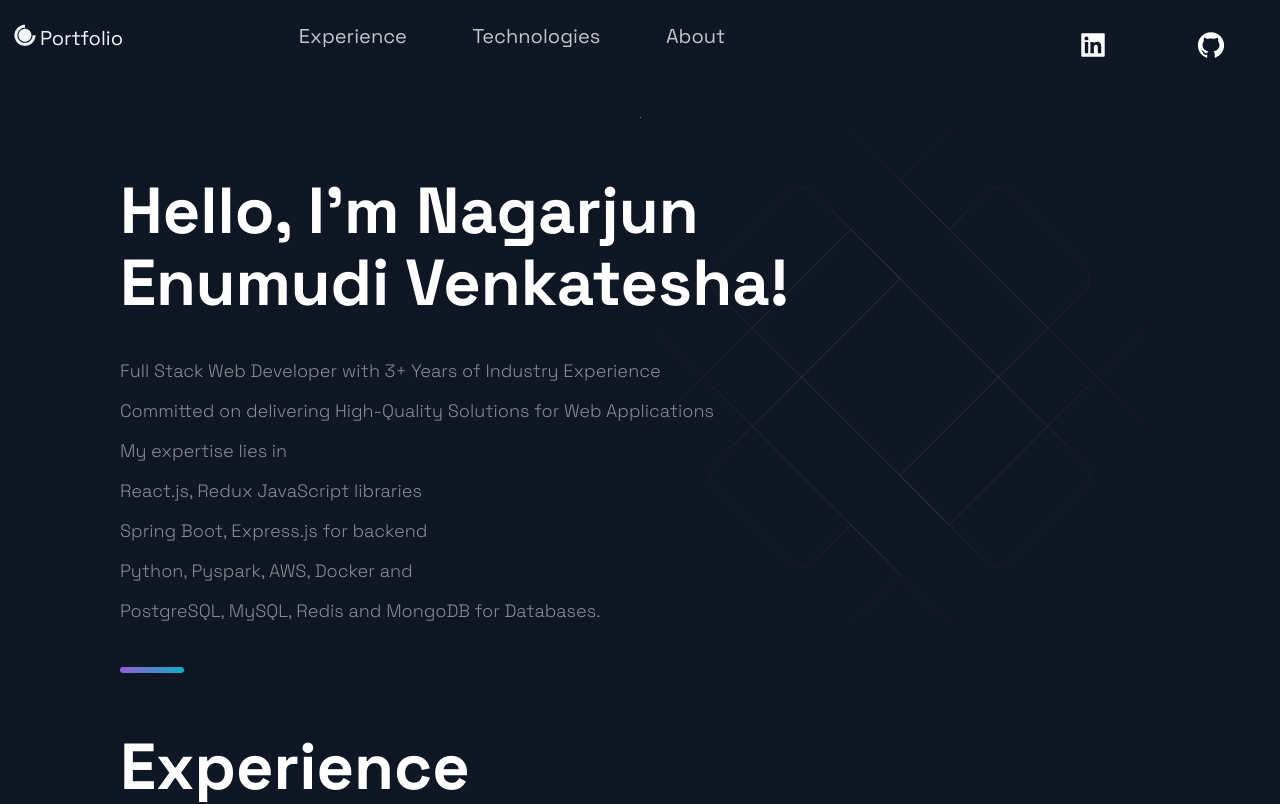
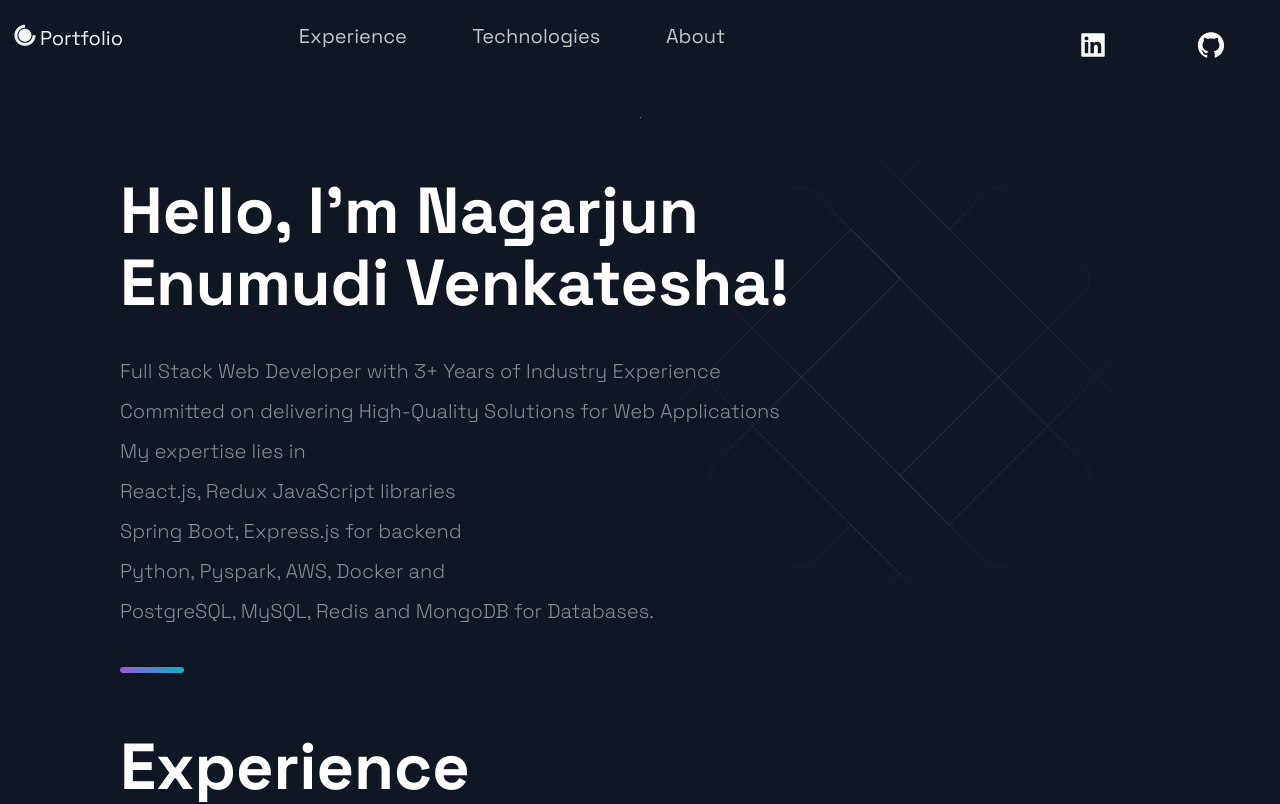
Before and after one commit to nagarjunEV/nagsportfolio, a Next.js app: page / in a window 1280 px wide. Shown: the top 804 px of the page. Built offline with nearby package versions, Linux system fonts and the light colour scheme.

Commit message:
fontsize

```diff
--- a/src/styles/GlobalComponents/index.js
+++ b/src/styles/GlobalComponents/index.js
@@ -60,7 +60,7 @@
 
 export const SectionText = styled.p`
   max-width: 800px;
-  font-size: 18px;
+  font-size: 20px;
   line-height: 40px;
   font-weight: 300;
   padding-bottom: 3.6rem;
```
